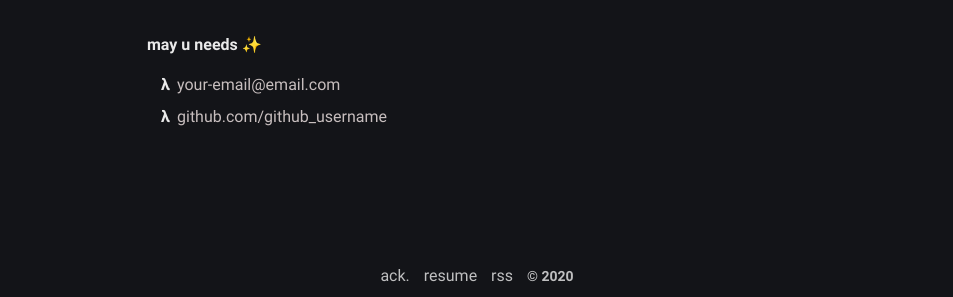
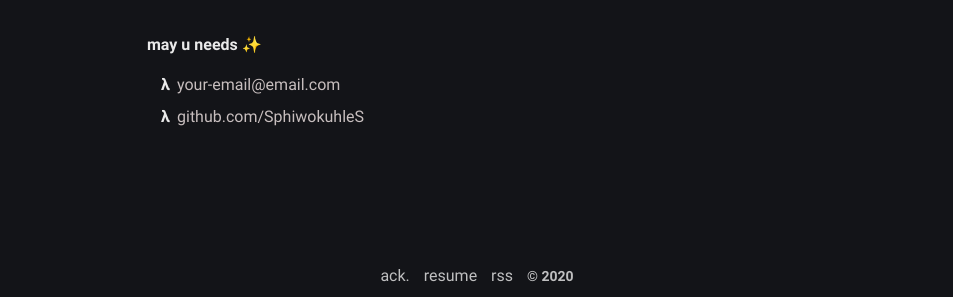
Before and after one commit to SphiwokuhleS/SphiwokuhleS.github.io, a Jekyll site: the page built from about.md, in a window 1280 px wide. Shown: the part 554-851 px from the top of the page, without its empty margins (163-1116 px from the left). Built offline with Jekyll 4.4.1, drawn with Linux system fonts in a browser that asks for light colours.

Commit message:
Few changes

```diff
--- a/_config.yml
+++ b/_config.yml
@@ -1,5 +1,5 @@
 # Site settings
-title: Klise Theme # site title
+title: Sp3k0rZ Blog # site title
 description: >- # site description
   He's writing in Bahasa about web technology and experience as a journal
   for documentation things that he learned, meet him <a href="https://github.com/piharpi" target="_blank" rel="noopener">@github</a>.
@@ -15,8 +15,8 @@ author:
   bio: >- # tell to the world
     The minimalist Jekyll theme, light and dark mode support, for running a personal site and blog,
     meet Klisé theme at <a href="https://github.com/piharpi/jekyll-klise" target="_blank" rel="noopener">@github</a>.
-  username: username # author username
-  github: github_username
+  username: Sphiwokuhle Shandu # author username
+  github: SphiwokuhleS
   twitter: twitter_username
   facebook: facebook_username
   email: your-email@email.com # your contact adress
```
